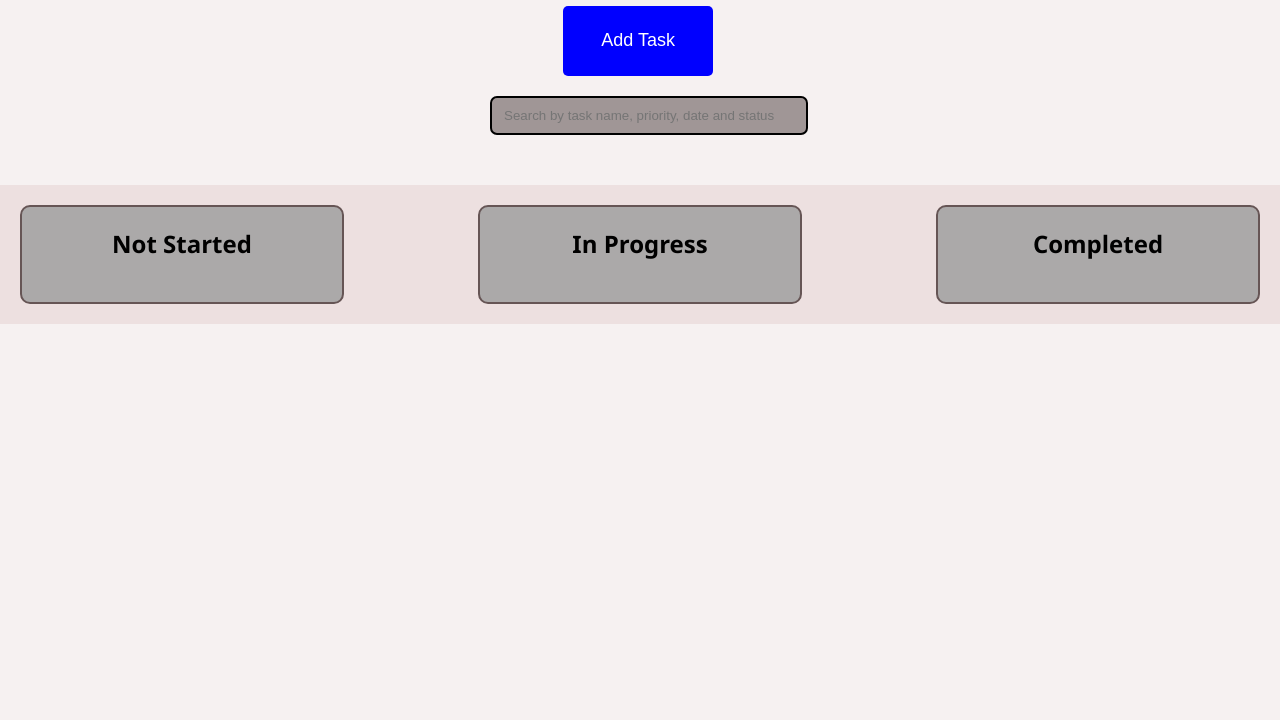
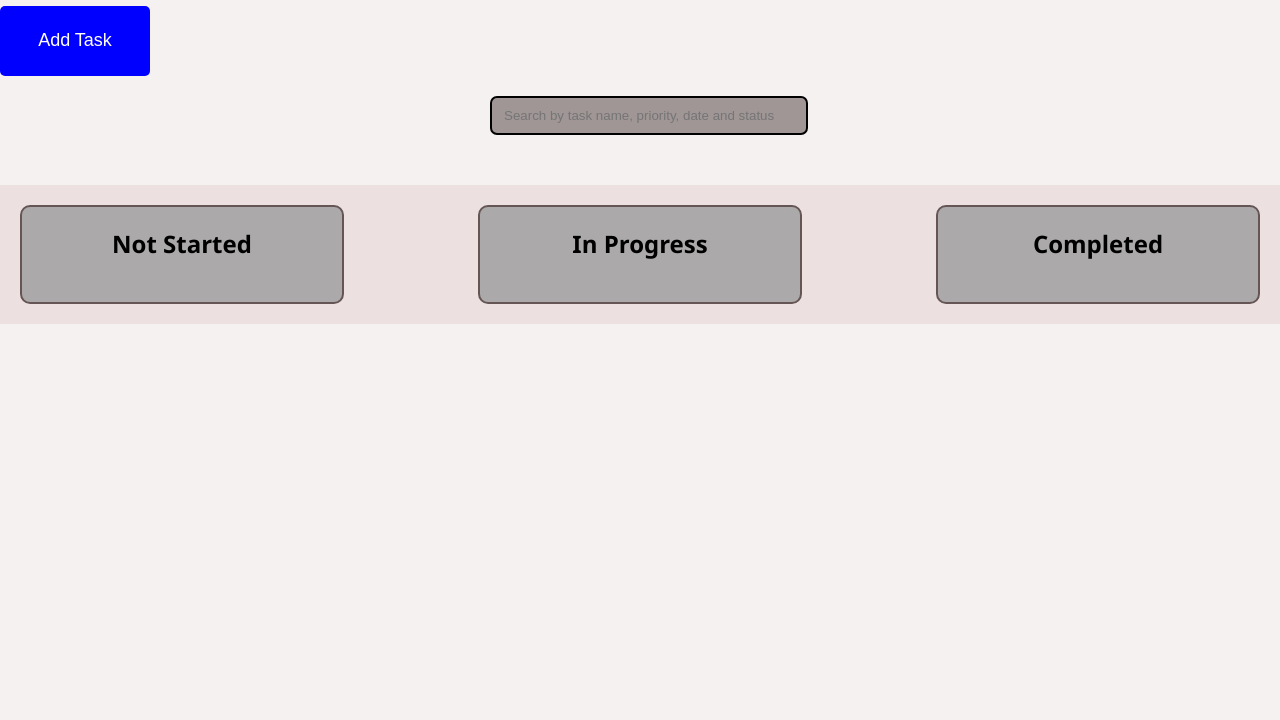
Before and after one commit to InzamamulHasan/Jira_Clone, a plain HTML site: page index.html in a window 1280 px wide. Shown: the part 80-800 px from the top of the page. Drawn offline with nearby package versions, Linux system fonts and the light colour scheme.

Commit message:
Update style.css

```diff
--- a/style.css
+++ b/style.css
@@ -44,7 +44,7 @@ body{
     border-radius: 5px;
     font-size: 18px;
     color: #fff;
-    margin-left: 44%;
+    margin:auto;
     margin-bottom: 20px;
     cursor: pointer;
 }
```
